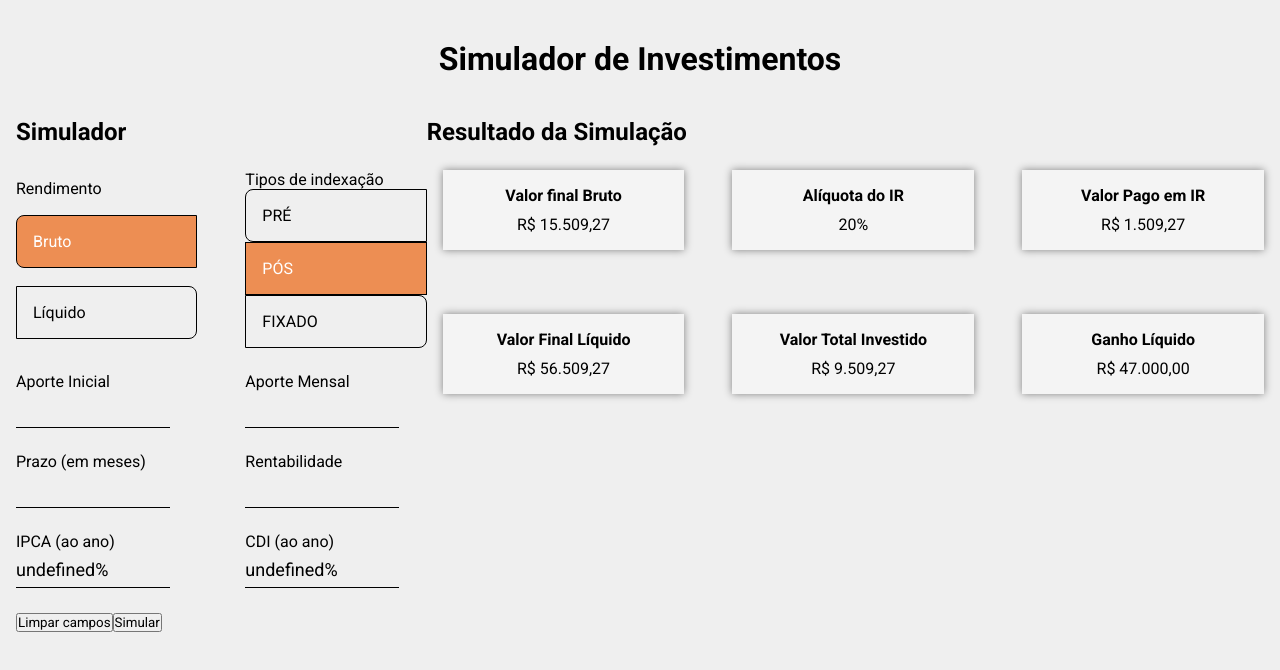
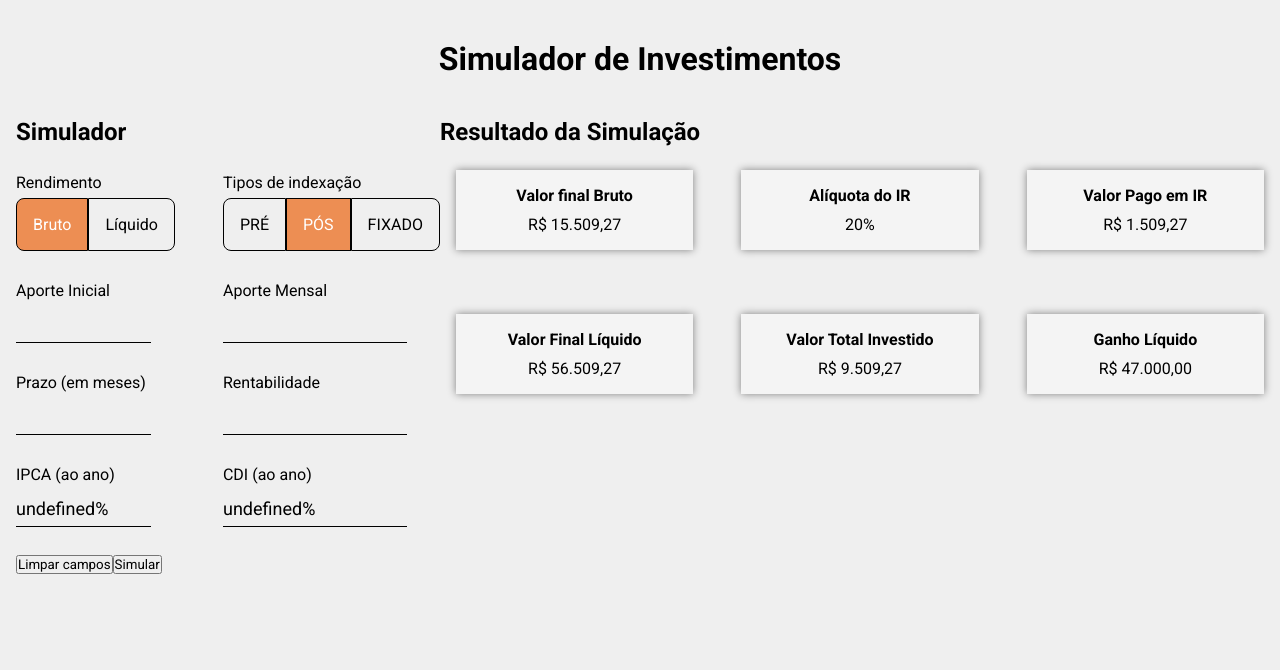
Before and after one commit to lineavelino/desafio-eqi-investimentos, a React (Vite) app: page / in a window 1280 px wide. Shown: the top 670 px of the page. Built offline with nearby package versions, Linux system fonts and the light colour scheme; no server answers.

Commit message:
Adição div envolvendo input radio no simulador

```diff
--- a/src/components/Simulator/index.tsx
+++ b/src/components/Simulator/index.tsx
@@ -24,15 +24,18 @@ export function Simulator() {
             <form className={styles.formContainer}>
                 <label htmlFor="yield">
                     <p>Rendimento</p>
+                    <div className={styles.options}>
                     <input type="radio" id="bruto" name="yield" value="Bruto" checked />
                     <label htmlFor="bruto" className={styles.borderLeft}>Bruto</label>
 
                     <input type="radio" id="liquido" name="yield" value="Líquido" />
                     <label htmlFor="liquido" className={styles.borderRight}>Líquido</label>
+                    </div>
                 </label>
 
                 <label htmlFor="indexingTypes">
                     <p>Tipos de indexação</p>
+                    <div className={styles.options}>
                     <input type="radio" id="pre" name="indexingTypes" value="PRÉ" />
                     <label htmlFor="pre" className={styles.borderLeft}>PRÉ</label>
 
@@ -41,6 +44,7 @@ export function Simulator() {
 
                     <input type="radio" id="fixado" name="indexingTypes" value="FIXADO" />
                     <label htmlFor="fixado" className={styles.borderRight}>FIXADO</label>
+                    </div>
                 </label>
 
                 <label htmlFor="initialDeposit">
```
